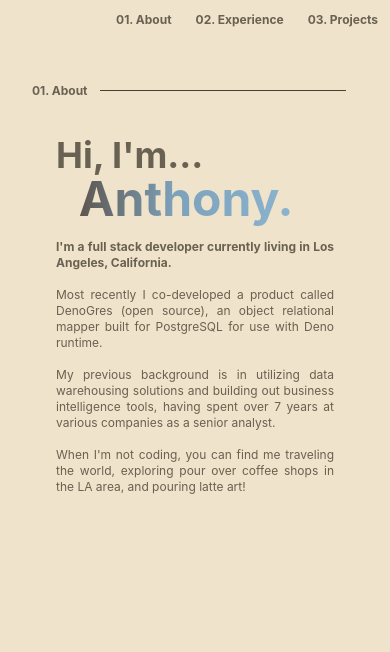
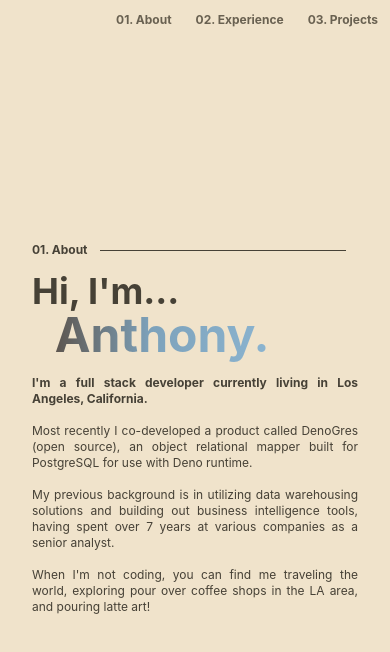
Before and after one commit to anthonylo87/Portfolio-Website, a React (Vite) app: page / in a window 390 px wide. Shown: the top 652 px of the page. Built offline with nearby package versions, Linux system fonts and the light colour scheme.

Commit message:
more changes to responsiveness

```diff
--- a/src/Components/ProjectCard.jsx
+++ b/src/Components/ProjectCard.jsx
@@ -7,10 +7,11 @@ function ProjectCard({ src, id }) {
   const [hover, setHover] = useState(false);
 
   return (
-    <img
-      src={src}
-      alt='test picture'
-      className={`lg:h-[250px] xl:h-[350px] aspect-auto border ${appColor[id].borderColor} p-2`}
+    <div
+      style={{
+        backgroundImage: `url(${src})`,
+      }}
+      className={`h-[300px] bg-cover w-full my-2 md:my-0 lg:w-5/6 lg:m-2`}
     />
   );
 }
--- a/src/Layouts/MainContainer.jsx
+++ b/src/Layouts/MainContainer.jsx
@@ -1,4 +1,4 @@
 function MainContainer({ children, bgColor }) {
-  return <main className='flex flex-col w-full'>{children}</main>;
+  return <main className='flex flex-col w-screen'>{children}</main>;
 }
 export default MainContainer;
--- a/src/Layouts/SectionBorder.jsx
+++ b/src/Layouts/SectionBorder.jsx
@@ -12,10 +12,9 @@ function SectionBorder({
       : 'motion-safe:animate-fadeBorderRight';
 
   return (
-    <div className='h-5/6 m:h-4/6 my-auto'>
-      <div className='text-left w-full h-full flex flex-col lg:justify-center my-auto lg:p-16'>
+    <div className='text-left justify-center mx-8 lg:p-16'>
       <div className='flex flex-row'>
-          <div className='my-auto mx-8 w-full text-justify'>
+        <div className='my-auto text-justify'>
           <div
             className={`flex flex-row py-2 lg:py-0 ${
               id === selSection ? animateBorder : ``
@@ -46,7 +45,7 @@ function SectionBorder({
               />
             </div>
           </div>
-            <div className='flex flex-row'>
+          <div className='flex flex-row w-full'>
             <div
               className={
                 `opacity-0 animation-delay-300 lg:w-1 ${
@@ -57,7 +56,7 @@ function SectionBorder({
               }
             ></div>
             <div
-                className={`flex flex-col gap-8 opacity-0 animation-delay-600 lg:my-1 lg:p-8 ${
+              className={`flex flex-col gap-8 w-full opacity-0 animation-delay-600 lg:my-1 md:p-8 ${
                 id === selSection ? `motion-safe: animate-fadeIn` : ``
               }`}
             >
@@ -67,7 +66,6 @@ function SectionBorder({
         </div>
       </div>
     </div>
-    </div>
   );
 }
 export default SectionBorder;
--- a/src/Layouts/SectionContainer.jsx
+++ b/src/Layouts/SectionContainer.jsx
@@ -5,7 +5,9 @@ function SectionContainer({ children, bgColor }) {
       mult-line
       test
     */}
-      <section className={`h-screen w-screen snap-start ${bgColor}`}>
+      <section
+        className={`h-screen w-screen flex flex-col justify-center snap-start ${bgColor}`}
+      >
         {children}
       </section>
     </>
--- a/src/pages/About.jsx
+++ b/src/pages/About.jsx
@@ -7,7 +7,7 @@ function About({ id }) {
 
   return (
     <div
-      className={`h-full flex max-w-screen-xl m-auto lg:${appColor[id].textColor}`}
+      className={`max-w-screen-xl m-auto ${appColor[id].textColor}`}
       ref={aboutRef}
     >
       <SectionBorder
@@ -17,9 +17,9 @@ function About({ id }) {
         orientation={`left`}
         appColor={appColor}
       >
-        <div className='flex flex-col md:flex-row'>
+        <div className='flex flex-col md:flex-row md:gap-6'>
           <div
-            className={`my-auto text-justify p-6 w-full lg:w-1/2 lg:mx-4 lg:px-6 ${
+            className={`my-auto text-justify w-full max-w-xl lg:w-1/2 lg:mx-4 lg:px-6 ${
               selSection === id ? `motion-safe:animate-fadeUp` : ``
             }`}
           >
--- a/src/pages/Experience.jsx
+++ b/src/pages/Experience.jsx
@@ -11,7 +11,7 @@ function ListItem({ id, listId, currentItem, setCurrentItem, children }) {
 
   return (
     <button
-      className={`mb-2 mr-3 p-3 text-center text-sm uppercase font-bold border ${
+      className={`p-2 text-center text-xs uppercase font-bold border lg:p-3 lg:text-sm ${
         appColor[id].borderColor
       }  ${
         listId === currentItem
@@ -73,7 +73,7 @@ function Experience({ id }) {
     setCurrentWP(workHistory.filter((ele) => ele.listId === currentItem));
   }, [currentItem]);
 
-  const workplacesComponents = workHistory.map((ele, idx) => (
+  const workplaceLinks = workHistory.map((ele, idx) => (
     <ListItem
       id={id}
       listId={ele.listId}
@@ -87,7 +87,7 @@ function Experience({ id }) {
 
   return (
     <div
-      className={`h-full flex flex-col max-w-screen-xl m-auto ${appColor[id].textColor}`}
+      className={`max-w-screen-xl m-auto ${appColor[id].textColor}`}
       ref={expRef}
     >
       <SectionBorder
@@ -101,10 +101,10 @@ function Experience({ id }) {
           My Professional Experience <br />
         </h3>
         <div className='flex flex-col'>
-          <div className='flex flex-row overflow-x-scroll lg:overflow-x-visible w-[300px] md:w-full'>
-            {workplacesComponents}
-          </div>
-          <div className={`border ${appColor[id].borderColor} p-6 lg:mr-6`}>
+          <nav className='flex flex-row my-2 gap-2 md:w-full justify-center lg:justify-start'>
+            {workplaceLinks}
+          </nav>
+          <div className={`border ${appColor[id].borderColor} p-6`}>
             <div className='flex flex-row justify-between mb-2 text-lg font-bold'>
               <h2>{currentWP[0].companyName}</h2>
               <p>{currentWP[0].timeWorked}</p>
--- a/src/pages/Projects.jsx
+++ b/src/pages/Projects.jsx
@@ -8,7 +8,7 @@ function Projects({ id }) {
 
   return (
     <div
-      className={`h-full flex flex-col max-w-screen-2xl m-auto ${appColor[id].textColor}`}
+      className={`max-w-screen-2xl m-auto ${appColor[id].textColor}`}
       ref={projectRef}
     >
       <SectionBorder
@@ -18,13 +18,17 @@ function Projects({ id }) {
         orientation={`left`}
         appColor={appColor}
       >
-        <h3 className='font-bold text-4xl my-auto text-justify'>
-          Featured Projects
-        </h3>
-        <div className='w-full h-[450px] lg:h-[375px] flex flex-col overflow-y-scroll lg:overflow-y-hidden gap-4 my-auto lg:flex-row '>
-          <ProjectCard id={id} src='src/images/denogres.gif' />
-          <ProjectCard id={id} src='src/images/axolotlbeats.png' />
-          <ProjectCard id={id} src='src/images/codepears.png' />
+        <div className='mx-0 md:w-[600px] lg:w-[1200px]'>
+          <div className='w-full flex flex-col gap-4 lg:overflow-y-hidden gap-4 lg:my-10'>
+            <h3 className='font-bold text-4xl text-justify'>
+              Featured Projects
+            </h3>
+            <div className='h-[500px] overflow-y-scroll md:overflow-y-hidden md:flex md:flex-row'>
+              <ProjectCard id={id} src='src/images/denogres.gif' />
+              <ProjectCard id={id} src='src/images/axolotlbeats.png' />
+              <ProjectCard id={id} src='src/images/codepears.png' />
+            </div>
+          </div>
         </div>
       </SectionBorder>
     </div>
```
Lines whose indentation alone changed are shown as unchanged.
